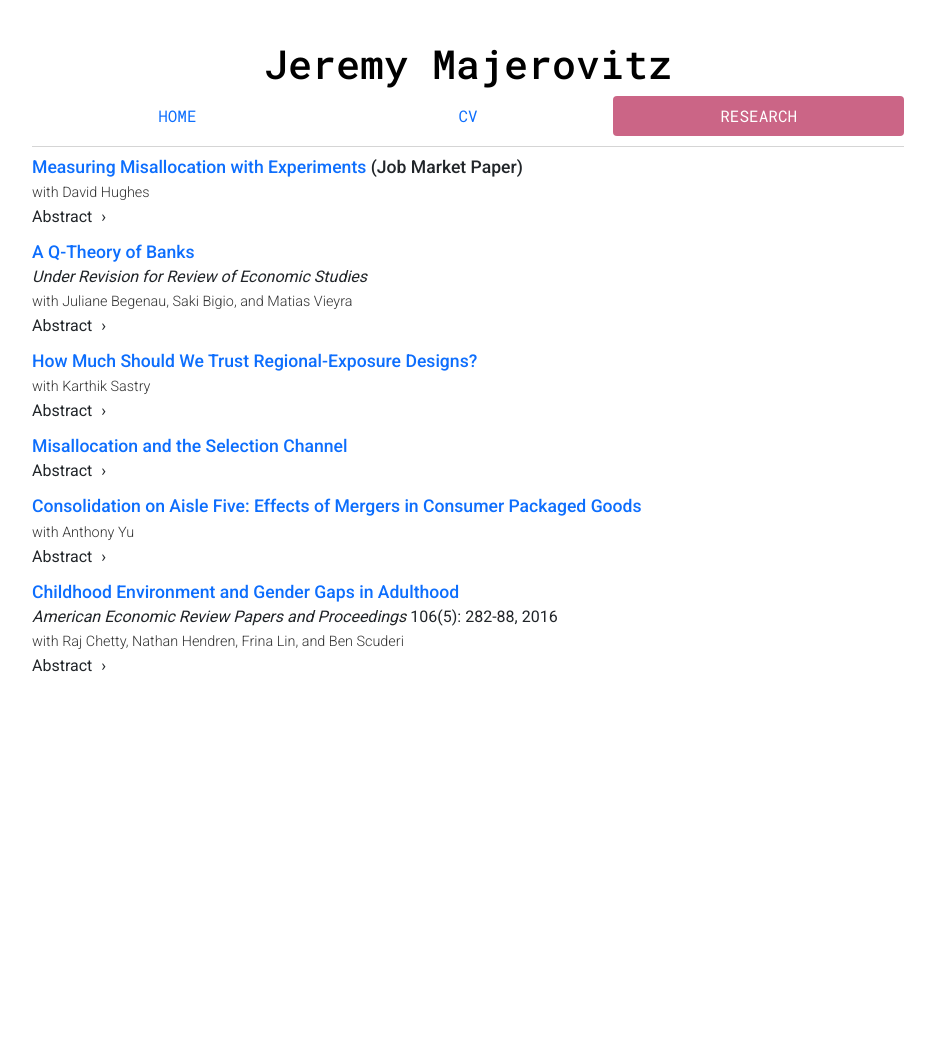
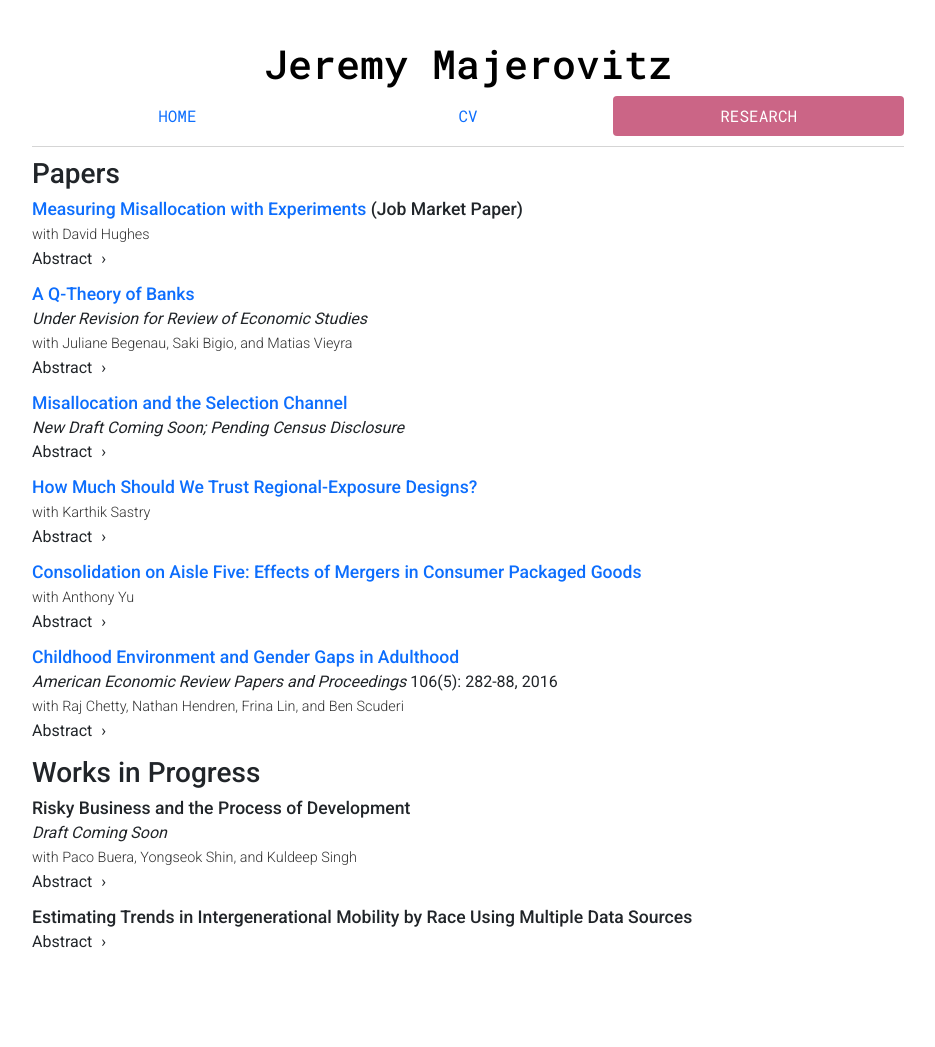
Before and after one commit to jmajic/jmajic.github.io, a Jekyll site: the page built from research/index.html, in a window 1280 px wide. Shown: the whole page, without its empty margins (172-1107 px from the left). Built offline with Jekyll 4.4.1, drawn with Linux system fonts in a browser that asks for light colours; before the commit the page ends 900 px from its top, so only the background shows below that.

Commit message:
Update with Works in Progress

```diff
--- a/research/index.html
+++ b/research/index.html
@@ -10,6 +10,8 @@ research: active
 <!--
   <h3>Papers</h3>
 -->
+
+<h3>Papers</h3>
 
 <div class="researchpaper">
 <h5><a href="Majerovitz_JMP.pdf">Measuring Misallocation with Experiments</a> (Job Market Paper)</h5>
@@ -34,6 +36,17 @@ We propose a dynamic bank theory with a delayed loss recognition mechanism and a
 </details>
 </div>
 
+  <div class="researchpaper">
+<h5><a href="selection_channel_draft.pdf">Misallocation and the Selection Channel</a></h5>
+<p><em>New Draft Coming Soon; Pending Census Disclosure</em></p>
+<details>
+<summary>Abstract</summary>
+<abstract>
+An important determinant of aggregate productivity is the selection channel: the process by which less efficient firms are driven out of the market by more efficient firms. Conventional wisdom suggests that markets in developing countries are more sclerotic, allowing inefficient firms to survive that would have exited in a developed country. I provide a tractable model to examine the importance of the selection channel, and show how to calibrate it to panel data on firms. I use this model to show that the effect of the selection channel on aggregate productivity is approximately equal to the average difference in log productivity between stayers and exiters, which can be measured easily in firm panel data. Results for Indonesia, Spain, Chile, and Colombia suggest that Indonesia could raise its aggregate productivity by roughly 30% if its firm exit process became as selective as Spain’s. However, cross-country estimates suggest that the selection channel is not an important explanation for cross-country differences in output per capita.
+</abstract>
+</details>
+</div>
+
 <div class="researchpaper">
 <h5><a href="https://papers.ssrn.com/sol3/papers.cfm?abstract_id=4433676">How Much Should We Trust Regional-Exposure Designs?</a></h5>
 <p><span class="coauthor">with Karthik Sastry</span></p>
@@ -41,16 +54,6 @@ We propose a dynamic bank theory with a delayed loss recognition mechanism and a
 <summary>Abstract</summary>
 <abstract>
 Many prominent studies in macroeconomics, labor, and trade use panel data on regions to identify the local effects of aggregate shocks. These studies construct regional-exposure instruments as an observed aggregate shock times an observed regional exposure to that shock. We argue that the most economically plausible source of identification in these settings is uncorrelatedness of observed and unobserved aggregate shocks. Even when the regression estimator is consistent, we show that inference is complicated by cross-regional residual correlations induced by unobserved aggregate shocks. We suggest two-way clustering, two-way heteroskedasticity- and autocorrelation-consistent standard errors, and randomization inference as options to solve this inference problem. We also develop a feasible optimal instrument to improve efficiency. In an application to the estimation of regional fiscal multipliers, we show that the standard practice of clustering by region generates confidence intervals that are too small. When we construct confidence intervals with robust methods, we can no longer reject multipliers close to zero at the 95% level. The feasible optimal instrument more than doubles statistical power; however, we still cannot reject low multipliers. Our results underscore that the precision promised by regional data may disappear with correct inference.
-</abstract>
-</details>
-</div>
-
-<div class="researchpaper">
-<h5><a href="selection_channel_draft.pdf">Misallocation and the Selection Channel</a></h5>
-<details>
-<summary>Abstract</summary>
-<abstract>
-An important determinant of aggregate productivity is the selection channel: the process by which less efficient firms are driven out of the market by more efficient firms. Conventional wisdom suggests that markets in developing countries are more sclerotic, allowing inefficient firms to survive that would have exited in a developed country. I provide a tractable model to examine the importance of the selection channel, and show how to calibrate it to panel data on firms. I use this model to show that the effect of the selection channel on aggregate productivity is approximately equal to the average difference in log productivity between stayers and exiters, which can be measured easily in firm panel data. Results for Indonesia, Spain, Chile, and Colombia suggest that Indonesia could raise its aggregate productivity by roughly 30% if its firm exit process became as selective as Spain’s. However, cross-country estimates suggest that the selection channel is not an important explanation for cross-country differences in output per capita.
 </abstract>
 </details>
 </div>
@@ -77,3 +80,27 @@ We show that differences in childhood environments play an important role in sha
 </abstract>
 </details>
 </div>
+
+<h3>Works in Progress</h3>
+
+<div class="researchpaper">
+<h5>Risky Business and the Process of Development</h5>
+<p><em>Draft Coming Soon</em></p>
+<p><span class="coauthor">with Paco Buera, Yongseok Shin, and Kuldeep Singh</span></p>
+<details>
+<summary>Abstract</summary>
+<abstract>
+Risk is an important factor that affects investment decisions, especially for undiversified entrepreneurs in less developed economies. Yet standard macro models of financial frictions do not incorporate risk: short-term returns are known in advance, and investment is fully reversible. Thus, even if entrepreneurs are risk averse and credit constrained, they will invest all of their assets in the firm, until the marginal product of capital equals the interest rate. As a result, standard models often find that productive entrepreneurs quickly save their way out of credit constraints, limiting the effect of financial frictions on output and aggregate productivity. We incorporate risk into a model of financial frictions, by making investment partially irreversible. Productive entrepreneurs accumulate capital substantially more slowly than in the first-best, leading to a reduction in aggregate productivity. Credit can play a role in undoing these frictions if firms have an option to default. Default creates a state-contingent contract, in which the entrepreneur repays if productivity stays high and defaults if productivity falls; this encourages investment and improves welfare through risk-sharing with the bank.
+</abstract>
+</details>
+</div>
+
+<div class="researchpaper">
+<h5>Estimating Trends in Intergenerational Mobility by Race Using Multiple Data Sources</h5>
+<details>
+<summary>Abstract</summary>
+<abstract>
+Both economists and the public are deeply interested in the degree to which a child’s adult income is determined by her parent’s income and race. Recent work (Chetty, Hendren, Jones, and Porter, 2020) has shown, for recent cohorts, that black boys have much lower incomes in adulthood than do white boys, even after controlling for parent income. Moreover, their estimates suggest that the black-white income gap is already at its steady state: the gap will remain at its current level unless upward mobility improves for black children. This begs the question: has the black-white mobility gap been improving or worsening over time? Estimating intergenerational mobility by race for earlier cohorts has been difficult to date because of data limitations: accurate estimates require large, high-quality data sets, and such linked data containing parent income, child income, and race are only currently available for recent cohorts. I provide a solution to this problem, using a GMM approach to combine panel data from the NLS and NLSY with cross-sectional data from the Census. The addition of the Census data imposes restrictions on the coefficients that allows for substantially more precise estimates over time.
+</abstract>
+</details>
+</div>
```
